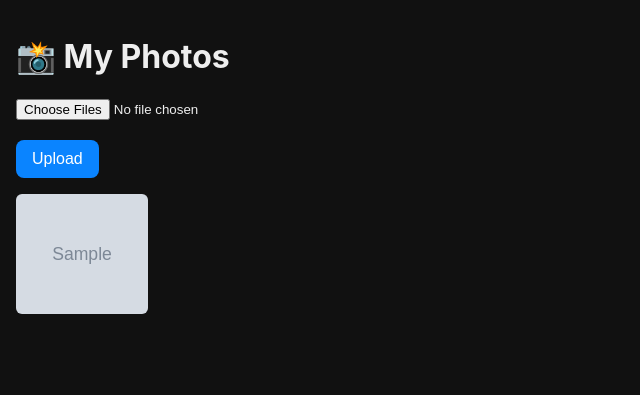
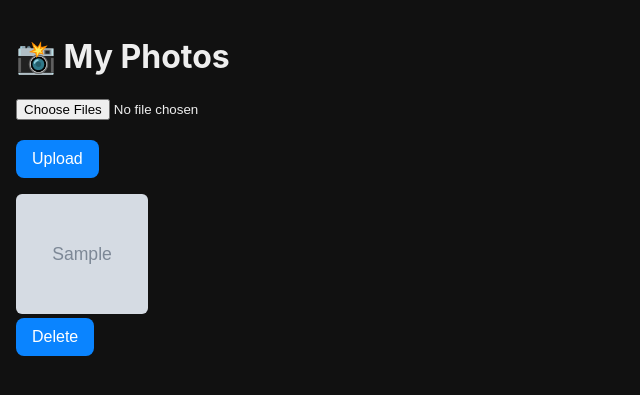
Before and after one commit to lewfi/photoserver, a FastAPI app: template templates/index.html in a window 1280 px wide. Shown: the top 395 px of the page, without its empty margins (0-640 px from the left). Run offline with FastAPI, Linux system fonts and the light colour scheme; the template is opened without the code that fills it: most values are stand-ins (such as "Sample title", 1, 10 or a date in 2020); grey boxes marked "Sample" are stand-in pictures.

Commit message:
delete functionality

```diff
--- a/app.py
+++ b/app.py
@@ -5,9 +5,9 @@ import shutil
 from dotenv import load_dotenv
 from pathlib import Path
 
-from fastapi import FastAPI, File, UploadFile, Request, Depends, HTTPException, status
+from fastapi import FastAPI, File, UploadFile, Request, Depends, HTTPException, status, Form
 from fastapi.security import HTTPBasic, HTTPBasicCredentials
-from fastapi.responses import HTMLResponse
+from fastapi.responses import HTMLResponse, RedirectResponse
 from fastapi.staticfiles import StaticFiles
 from fastapi.templating import Jinja2Templates
 
@@ -48,3 +48,13 @@ def upload(files: list[UploadFile] = File(...), user: str = Depends(verify_crede
         with open(dest, "wb") as f:
             shutil.copyfileobj(file.file, f)
     return HTMLResponse('<a href="/">Done — back to gallery</a>')
+
+@app.post("/delete")
+def delete(filename: str = Form(...), user: str = Depends(verify_credentials)):
+    safe_name = Path(filename).name
+    target = (PHOTOS_DIR / safe_name).resolve()
+    if not str(target).startswith(str(PHOTOS_DIR.resolve())):
+        raise HTTPException(status_code=400, detail="Invalid filename")
+    if target.exists():
+        target.unlink()
+    return RedirectResponse(url="/", status_code=303)
--- a/templates/index.html
+++ b/templates/index.html
@@ -19,6 +19,7 @@
     </form>
     <div class="grid">
         {% for f in files %}
+            <div>
             {% if f.lower().endswith(('.mp4', '.mov')) %}
                 <video src="/files/{{ f }}" controls></video>
             {% elif f.lower().endswith(('.cr2', '.cr3', '.nef', '.arw', '.dng', '.raf', '.orf', '.rw2')) %}
@@ -26,6 +27,11 @@
             {% else %}
                 <img src="/files/{{ f }}" loading="lazy">
             {% endif %}
+            <form action="/delete" method="post" onsubmit="return confirm('Delete {{ f }}?')">
+                <input type="hidden" name="filename" value="{{ f }}">
+                <button type="submit">Delete</button>
+            </form>
+            </div>
         {% endfor %}
     </div>
 </body>
```
Lines whose indentation alone changed are shown as unchanged.
